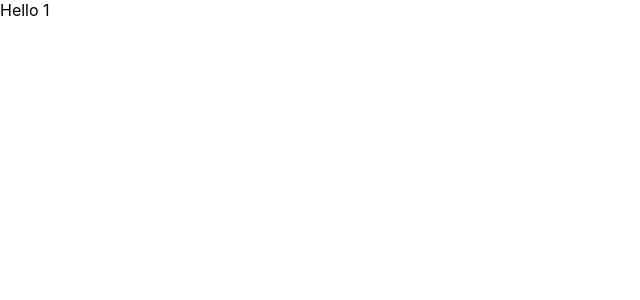
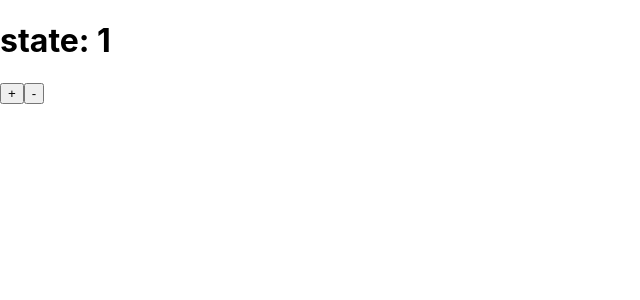
Before and after one commit to Betsy-Nazareno/Redux_React, a React (Create React App) app in the folder reducer/: page / in a window 1280 px wide. Shown: the top 300 px of the page, without its empty margins (0-640 px from the left). Built offline with nearby package versions, Linux system fonts and the light colour scheme.

Commit message:
WithAComponent

```diff
--- a/reducer/src/Counter.js
+++ b/reducer/src/Counter.js
@@ -4,8 +4,8 @@ const CounterView = ({value, onIncrement, onDecrement}) => {
     return(
         <div>
             <h1>state: {value}</h1>
-            <button onClick={onIncrement}></button>
-            <button onClick={onDecrement}></button>
+            <button onClick={onIncrement}> +</button>
+            <button onClick={onDecrement}> - </button>
         </div>
     )
 }
--- a/reducer/src/Main.js
+++ b/reducer/src/Main.js
@@ -10,21 +10,6 @@ const Main = () => {
 
     /**Lanza una acción */
     store.dispatch({ type: 'INCREMENT' })
-
-
-
-    const render = () =>{
-        document.body.innerHTML= "Hello " + store.getState()
-    }
-
-    render();
-
-    /**Función que se ejecutará cada vez que se active un dispatch */
-    store.subscribe(render)
-
-    document.addEventListener('click', ()=>{
-        store.dispatch({ type: 'INCREMENT' })
-    })
 
 
 
```
